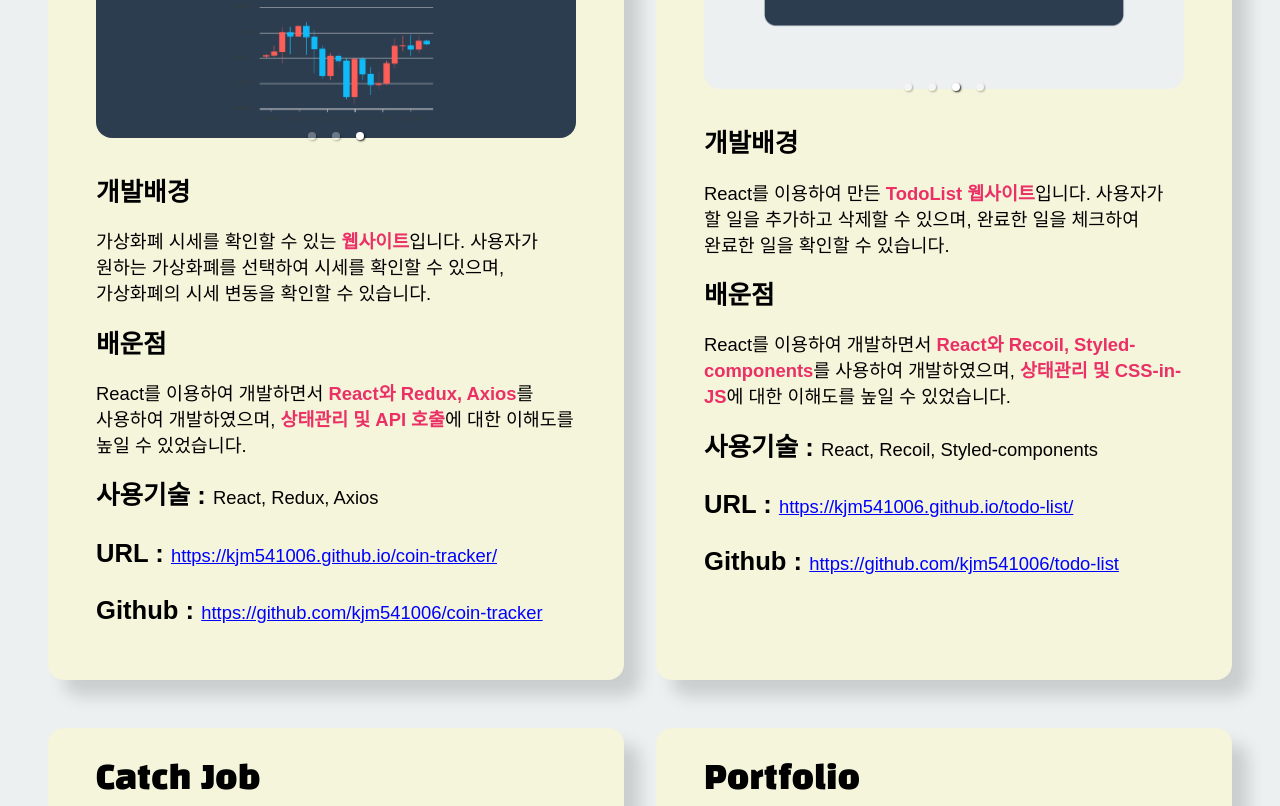
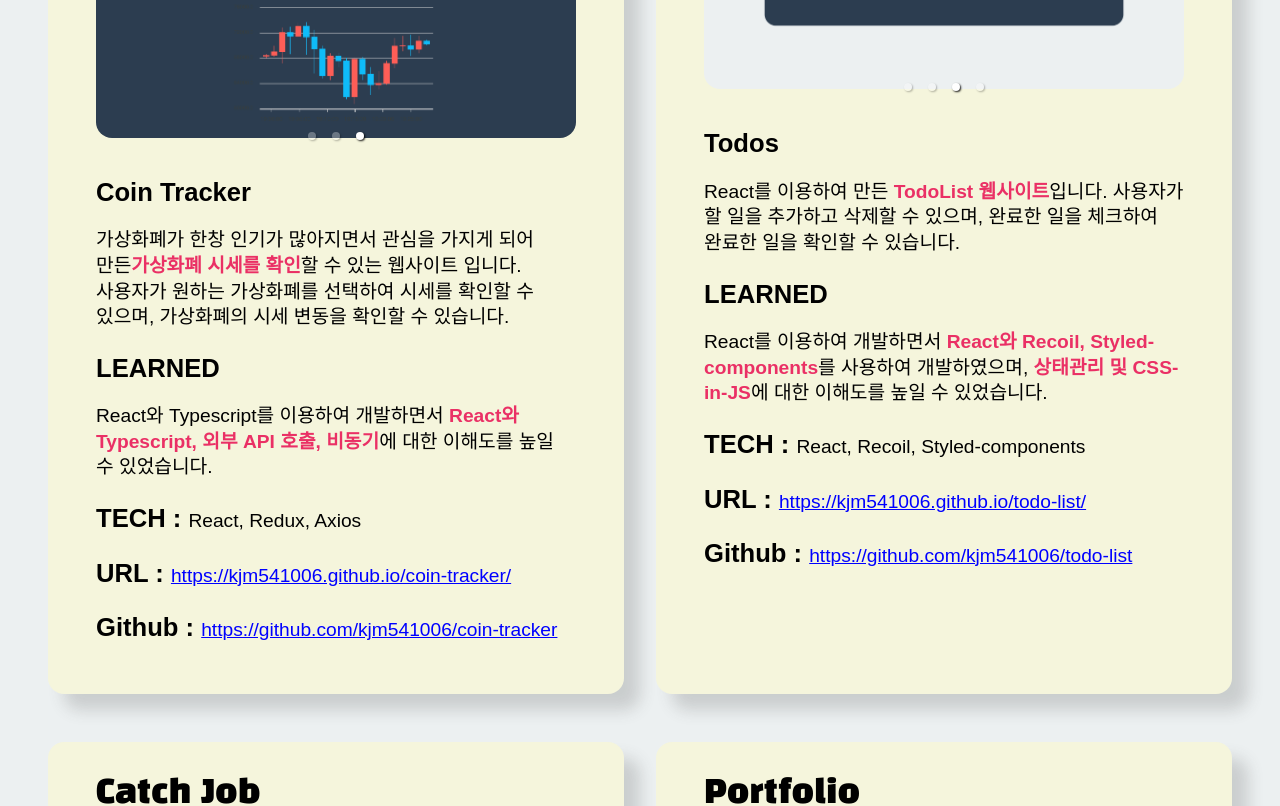
Before and after one commit to kjm541006/portfolio, a Next.js app: page / in a window 1280 px wide. Shown: the part 3240-4046 px from the top of the page. Built offline with nearby package versions, Linux system fonts and the light colour scheme; a web font is replaced by a local one.

Commit message:
영어 변경

```diff
--- a/components/Projects.js
+++ b/components/Projects.js
@@ -26,19 +26,19 @@ const ProjectInfo = ({ info }) => (
     <div className={styles.projects_info_detail}>
       <div className={styles.projects_info_detail_background}>
         <div className={styles.projects_info_detail_title}>
-          <b className={styles.b}>개발배경</b>
+          <b className={styles.b}>{info.title}</b>
         </div>
         <div className={`${styles.projects_info_detail_content} ${styles.break_word}`}>{info.background}</div>
       </div>
       <div className={styles.projects_info_detail_learned}>
         <div className={styles.projects_info_detail_title}>
-          <b>배운점</b>
+          <b>LEARNED</b>
         </div>
         <div className={`${styles.projects_info_detail_content} ${styles.break_word}`}>{info.learned}</div>
       </div>
       <div className={styles.projects_info_detail_tech}>
         <div className={styles.projects_info_detail_title}>
-          사용기술 : <span className={styles.projects_info_detail_content}>{info.tech}</span>
+          TECH : <span className={styles.projects_info_detail_content}>{info.tech}</span>
         </div>
       </div>
       <div className={styles.projects_info_detail_url}>
@@ -72,15 +72,13 @@ const Projects = () => {
     subtitle: "2022.10 (개인 프로젝트)",
     images: ["/images/coin.png", "/images/coin2.png", "/images/coin3.png"],
     background: [
-      "가상화폐 시세를 확인할 수 있는 ",
-      <span className={styles.red}>웹사이트</span>,
-      "입니다. 사용자가 원하는 가상화폐를 선택하여 시세를 확인할 수 있으며, 가상화폐의 시세 변동을 확인할 수 있습니다.",
+      "가상화폐가 한창 인기가 많아지면서 관심을 가지게 되어 만든",
+      <span className={styles.red}>가상화폐 시세를 확인</span>,
+      "할 수 있는 웹사이트 입니다. 사용자가 원하는 가상화폐를 선택하여 시세를 확인할 수 있으며, 가상화폐의 시세 변동을 확인할 수 있습니다.",
     ],
     learned: [
-      "React를 이용하여 개발하면서 ",
-      <span className={styles.red}>React와 Redux, Axios</span>,
-      "를 사용하여 개발하였으며, ",
-      <span className={styles.red}>상태관리 및 API 호출</span>,
+      "React와 Typescript를 이용하여 개발하면서 ",
+      <span className={styles.red}>React와 Typescript, 외부 API 호출, 비동기</span>,
       "에 대한 이해도를 높일 수 있었습니다.",
     ],
     tech: "React, Redux, Axios",
--- a/components/Projects.module.css
+++ b/components/Projects.module.css
@@ -70,8 +70,9 @@
 
 .projects_info_detail_content {
   font-family: "Noto Sans KR", sans-serif;
-  font-size: 1.15rem;
+  font-size: 1.2rem;
   font-weight: 400;
+  line-height: 1.6rem;
 }
 
 .projects_info_detail_content > a {
```
